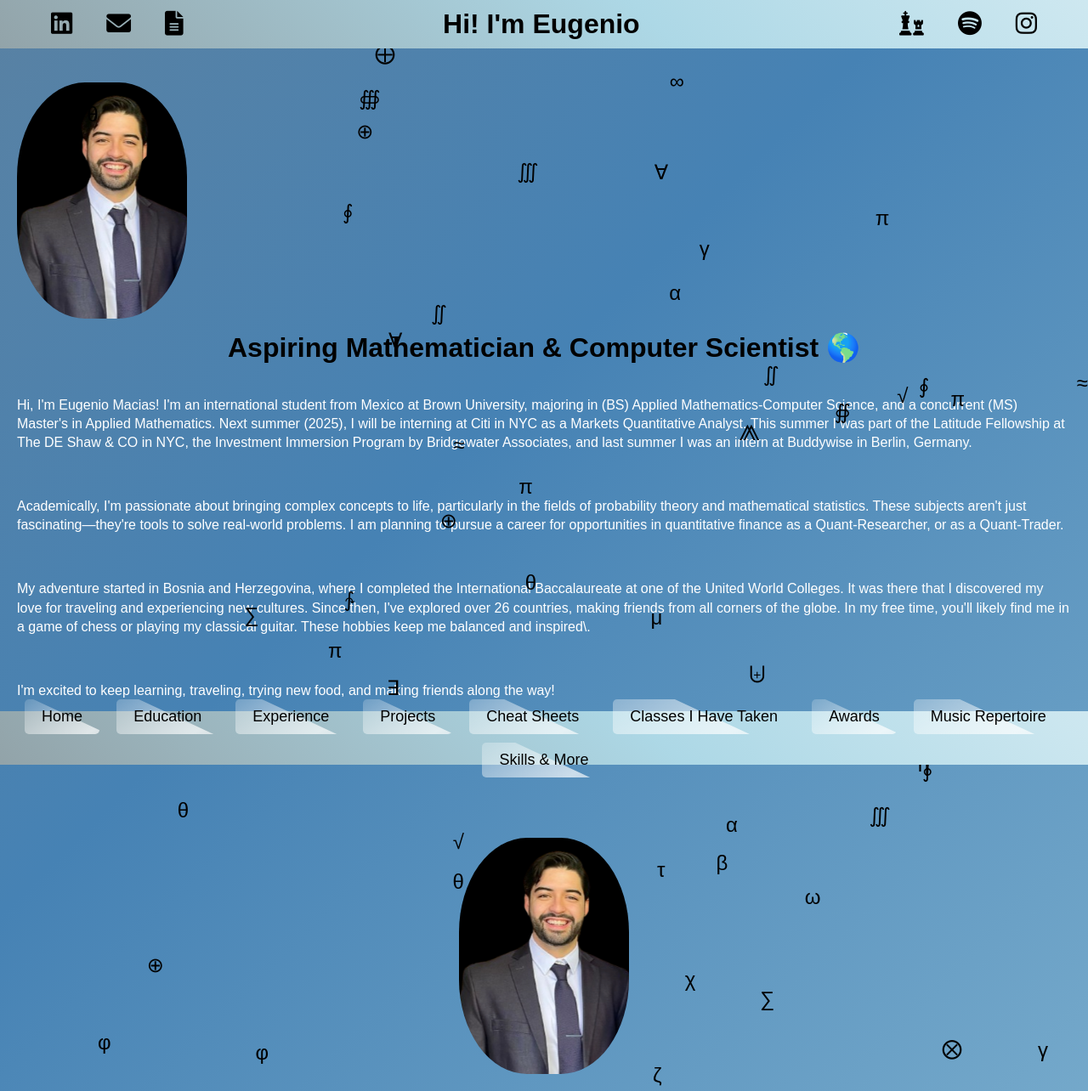
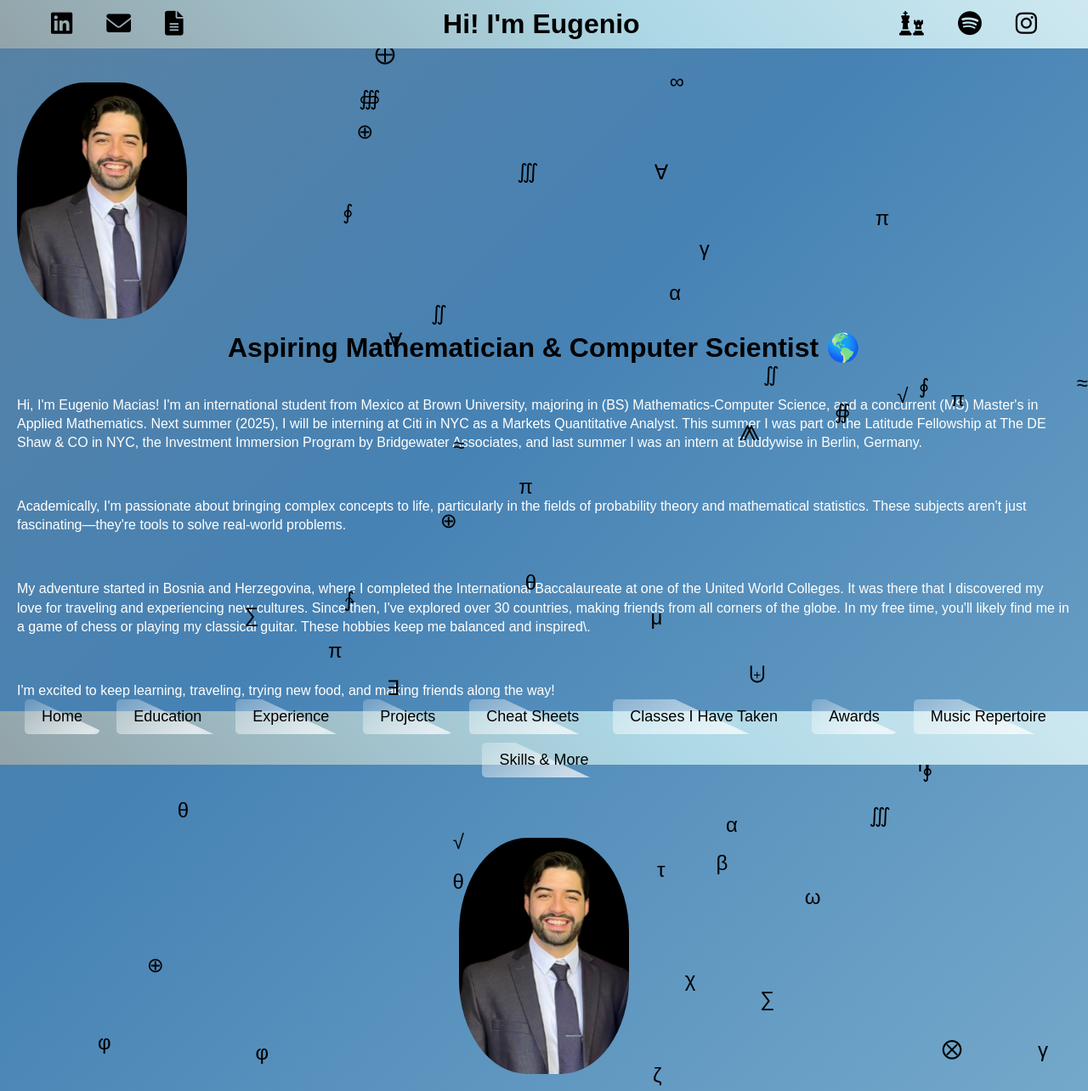
Before and after one commit to xXElGenio0203Xx/eugenio-macias.github.io, a Jekyll site: the page built from index.md, in a window 1280 px wide. Shown: the whole page at 85% size. Built offline with Jekyll 4.4.1, drawn with Linux system fonts in a browser that asks for light colours; some web fonts are replaced.

Commit message:
Update index.md

```diff
--- a/index.md
+++ b/index.md
@@ -7,13 +7,13 @@ title: Home
     <h1>Aspiring Mathematician & Computer Scientist 🌎 </h1>
 </div>
 <br>
-<p >Hi, I'm Eugenio Macias! I'm an international student from Mexico at Brown University, majoring in (BS) Applied Mathematics-Computer Science, and a concurrent (MS) Master's in Applied Mathematics. Next summer (2025), I will be interning at Citi in NYC as a Markets Quantitative Analyst. This summer I was part of the Latitude Fellowship at The DE Shaw & CO in NYC, the Investment Immersion Program by Bridgewater Associates, and last summer I was an intern at Buddywise in Berlin, Germany.</p>
+<p >Hi, I'm Eugenio Macias! I'm an international student from Mexico at Brown University, majoring in (BS) Mathematics-Computer Science, and a concurrent (MS) Master's in Applied Mathematics. Next summer (2025), I will be interning at Citi in NYC as a Markets Quantitative Analyst. This summer I was part of the Latitude Fellowship at The DE Shaw & CO in NYC, the Investment Immersion Program by Bridgewater Associates, and last summer I was an intern at Buddywise in Berlin, Germany.</p>
 <br>
 
-<p >Academically, I'm passionate about bringing complex concepts to life, particularly in the fields of probability theory and  mathematical statistics. These subjects aren't just fascinating—they're tools to solve real-world problems. I am planning to pursue a career for opportunities in quantitative finance as a Quant-Researcher, or as a Quant-Trader.</p>
+<p >Academically, I'm passionate about bringing complex concepts to life, particularly in the fields of probability theory and  mathematical statistics. These subjects aren't just fascinating—they're tools to solve real-world problems.</p>
 <br>
 
-<p >My adventure started in Bosnia and Herzegovina, where I completed the International Baccalaureate at one of the United World Colleges. It was there that I discovered my love for traveling and experiencing new cultures. Since then, I've explored over 26 countries, making friends from all corners of the globe. In my free time, you'll likely find me in a game of chess or playing my classical guitar. These hobbies keep me balanced and inspired\.</p>
+<p >My adventure started in Bosnia and Herzegovina, where I completed the International Baccalaureate at one of the United World Colleges. It was there that I discovered my love for traveling and experiencing new cultures. Since then, I've explored over 30 countries, making friends from all corners of the globe. In my free time, you'll likely find me in a game of chess or playing my classical guitar. These hobbies keep me balanced and inspired\.</p>
 <br>
 
 <p class="animated-text">I'm excited to keep learning, traveling, trying new food, and making friends along the way!</p>
```
